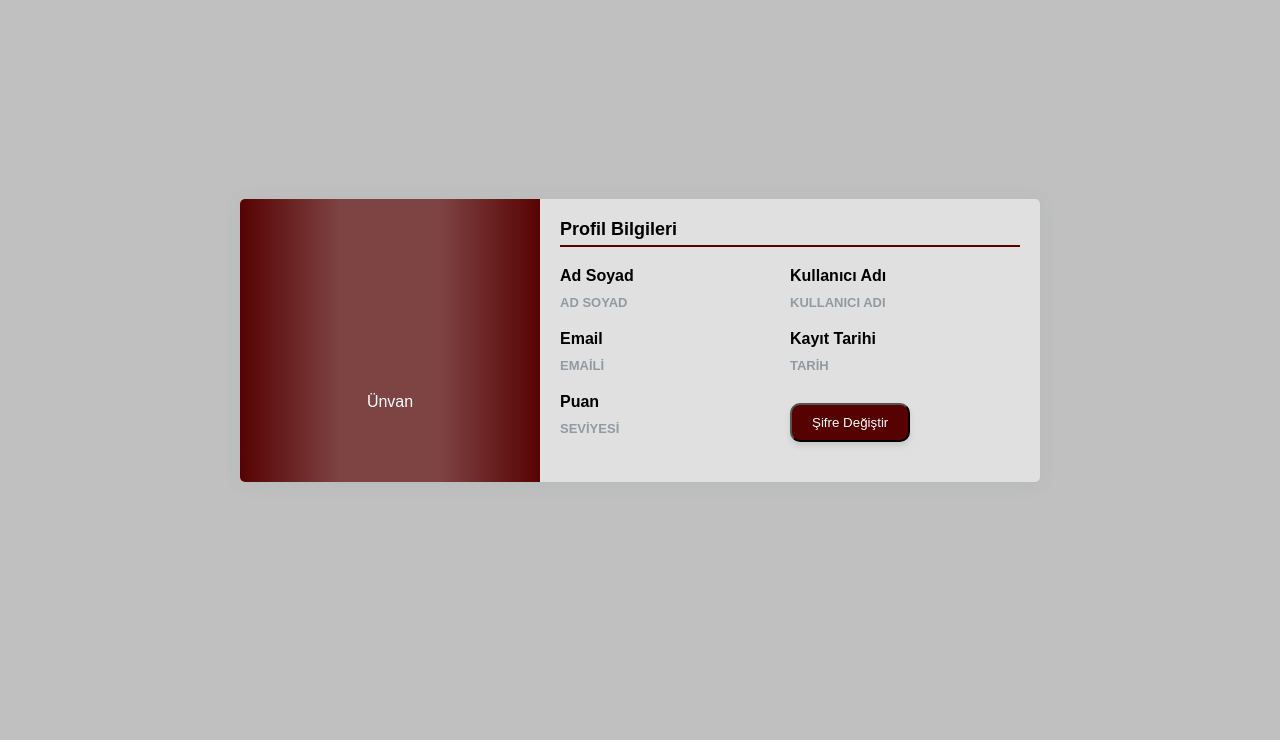
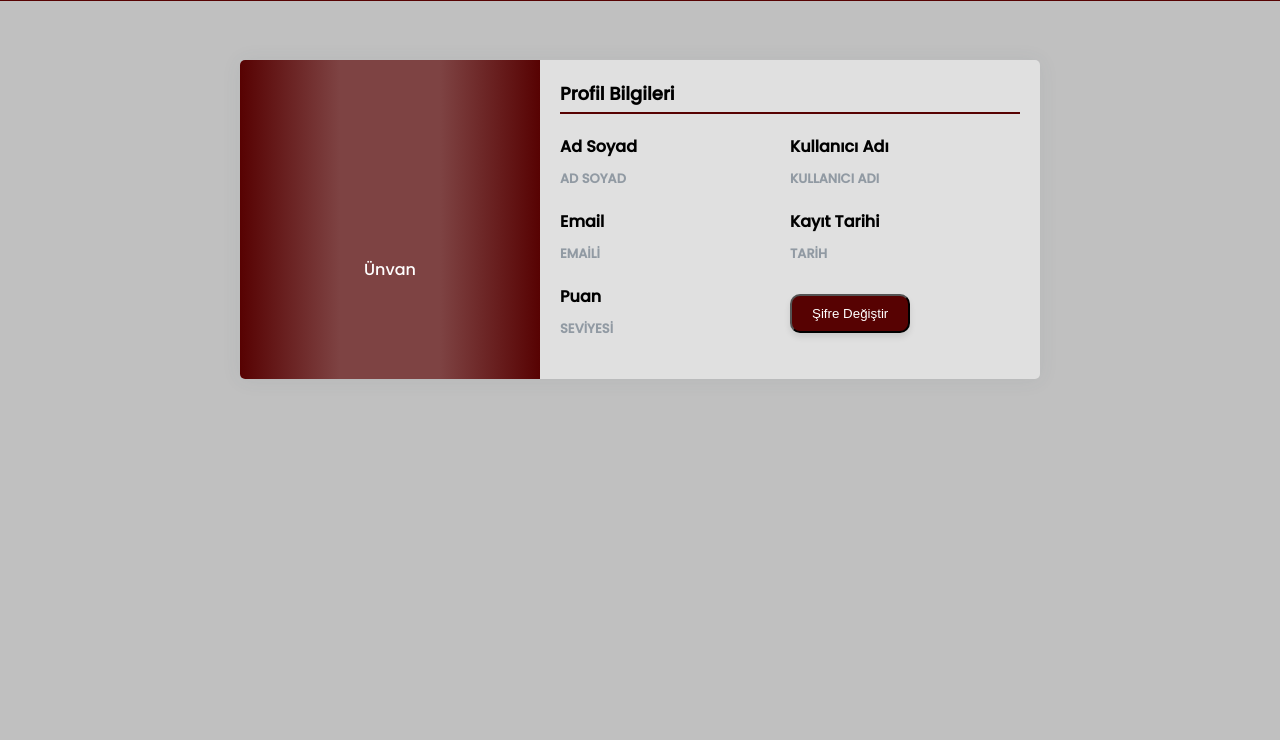
Before and after one commit to sevvalbayrm/TechTalk, a website: page profil.html in a window 1280 px wide. Shown: the part 60-800 px from the top of the page. Drawn offline with Linux system fonts and the light colour scheme; sample sign-in values are in the browser's storage.

Commit message:
fix profile page

```diff
--- a/style/profil_style.css
+++ b/style/profil_style.css
@@ -1,3 +1,5 @@
+@import url('https://fonts.googleapis.com/css2?family=Poppins:wght@500&display=swap');
+
 * {
     margin: 0;
     padding: 0;
@@ -6,15 +8,15 @@
 
 body {
     background-color: #c0c0c0;
-    display: flex;
-    justify-content: center;
-    align-items: center;
-    height: 100vh;
-    font-family: Arial, sans-serif;
+    font-family: 'Poppins', sans-serif;
 }
 
 .container {
     padding: 20px;
+    display: flex;
+    justify-content: center;
+    align-items: center;
+    margin-top: 100px;
 }
 
 .profile-card {
```
